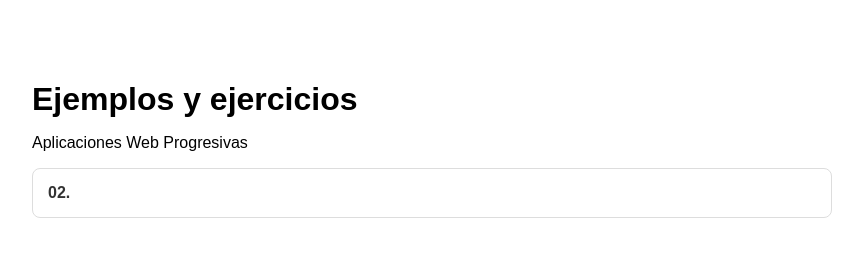
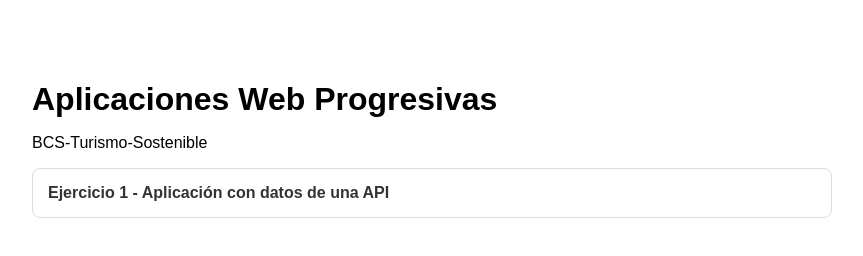
Before and after one commit to Gamma-code/BCS-Turismo-Sostenible, a plain HTML site: page index.html in a window 1280 px wide. Shown: the whole page, without its empty margins (208-1071 px from the left). Drawn offline with Linux system fonts and the light colour scheme.

Commit message:
Arreglar el aspecto del index del pages

```diff
--- a/index.html
+++ b/index.html
@@ -39,11 +39,11 @@
 
 <body>
 
-    <h1>Ejemplos y ejercicios</h1>
-    <p>Aplicaciones Web Progresivas</p>
+    <h1>Aplicaciones Web Progresivas</h1>
+    <p>BCS-Turismo-Sostenible</p>
 
     <a class="proyecto" href="./U2 ejercicio 3/">
-        <span class="numero">02.</span>
+        <span class="numero">Ejercicio 1 - Aplicación con datos de una API</span>
 
     </a>
 
```
